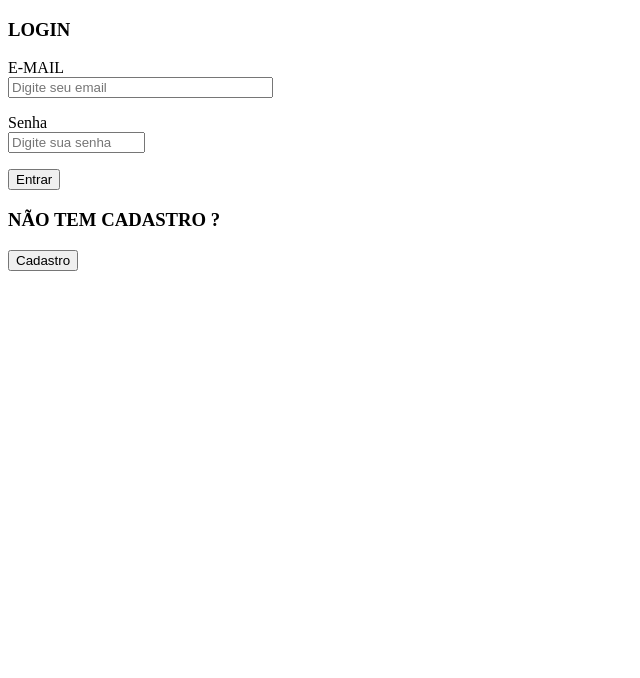
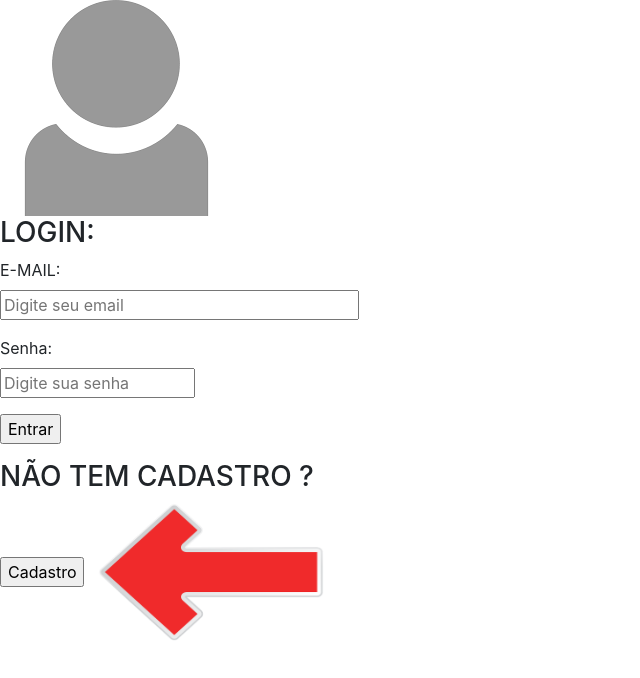
Before and after one commit to ricmedeiroos/teste, a plain HTML site: page index.html in a window 1280 px wide. Shown: the whole page, without its empty margins (0-640 px from the left). Drawn offline with nearby package versions, Linux system fonts and the light colour scheme.

Commit message:
atualização

```diff
--- a/index.html
+++ b/index.html
@@ -7,11 +7,12 @@
     <meta name="viewport" content="width=device-width, initial-scale=1">
     <link rel="stylesheet" type="text/css" media="screen" href="main.css">
     <script src="main.js"></script>
-</head>
+    <link rel="stylesheet" href="https://stackpath.bootstrapcdn.com/bootstrap/4.3.1/css/bootstrap.min.css" integrity="sha384-ggOyR0iXCbMQv3Xipma34MD+dH/1fQ784/j6cY/iJTQUOhcWr7x9JvoRxT2MZw1T" crossorigin="anonymous">
 <body>
     <form action="index3.html">
-        <h3>LOGIN</h3>
-        <label>E-MAIL</label></br>
+        <img src="usuario.png">
+        <h3>LOGIN: </h3>
+        <label>E-MAIL: </label></br>
         <input type="email"
             maxlength="30"
             placeholder="Digite seu email"
@@ -19,7 +20,7 @@
             required/> </p>
 
 
-        <label>Senha</label></br>
+        <label>Senha: </label></br>
         <input type="password"
             maxlength="8"
             placeholder="Digite sua senha"
@@ -31,6 +32,7 @@
     <form action="index2.html">
         <h3>NÃO TEM CADASTRO ?</h3>
         <input type="submit" value="Cadastro">
+        <img src="seta.png" alt="100">
 
     </form>
 </body>
```
Also changed, not shown: index2.html (+3 -2 lines), index3.html (deleted, +0 -17 lines), bem vindo imagem.jpg (added), imagem.jpeg (deleted), seta.png (added), usuario.png (added).
